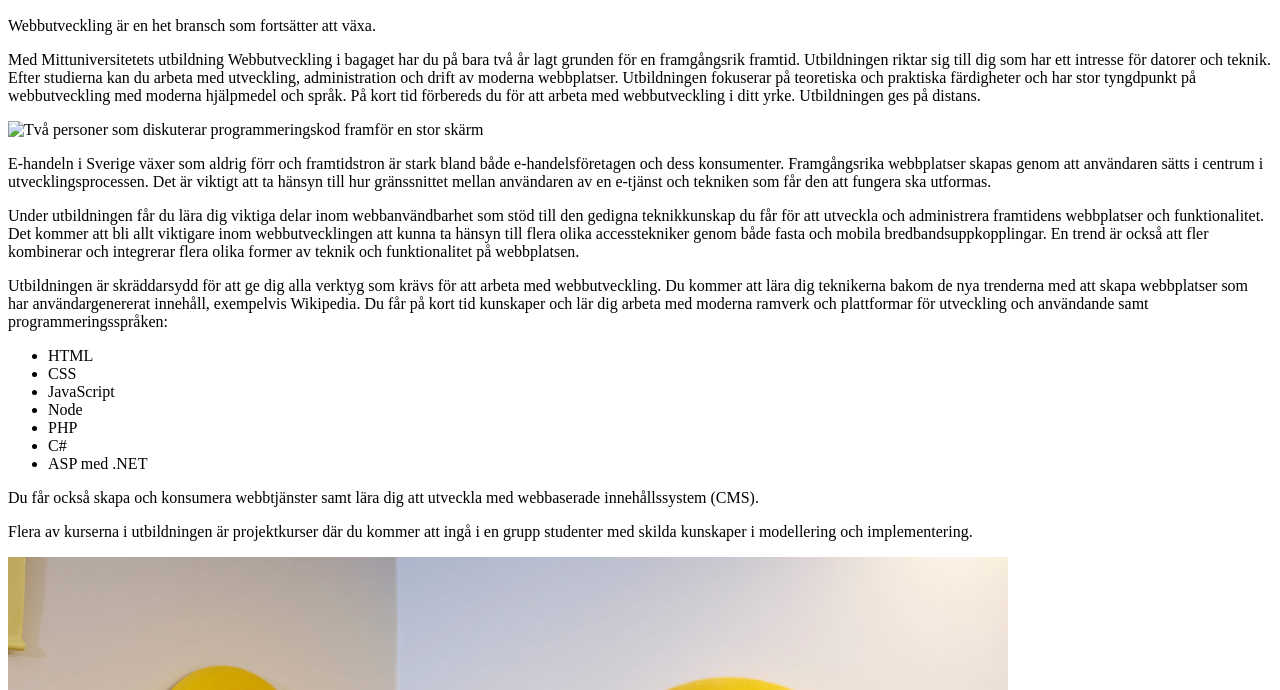
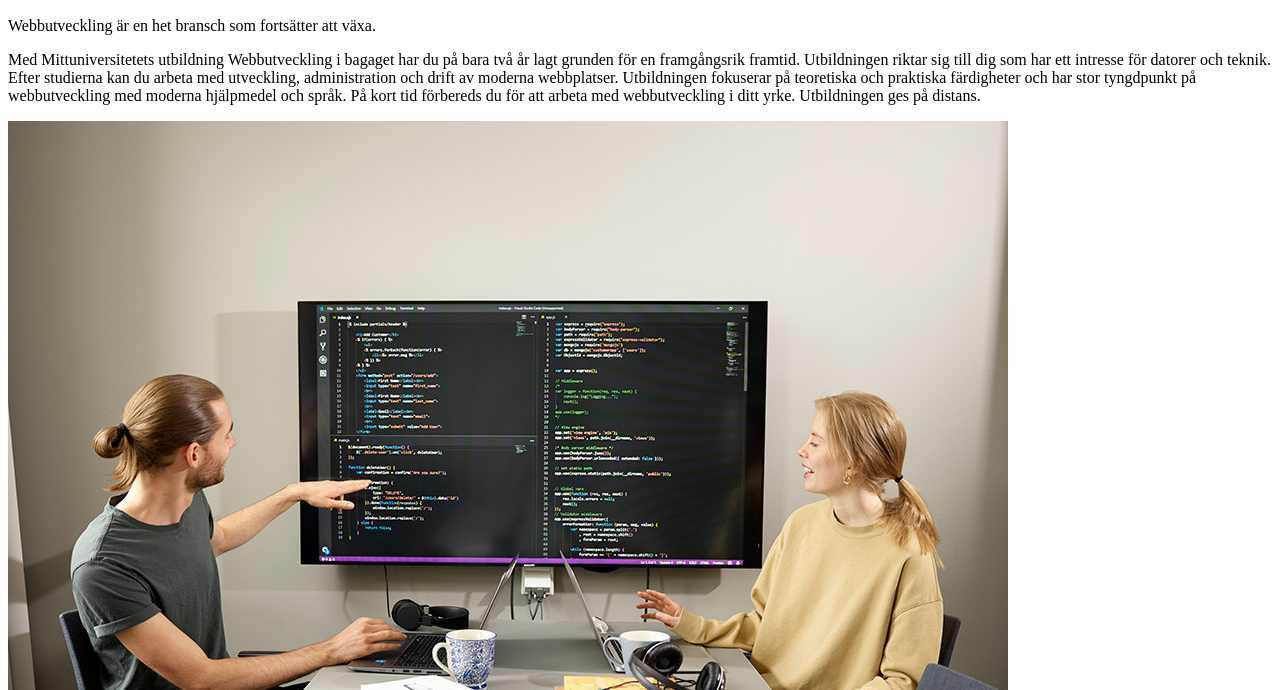
Before and after one commit to ramikassab-spec/laboration_2, a plain HTML site: page index.html in a window 1280 px wide. Shown: the part 110-800 px from the top of the page. Drawn offline with Linux system fonts and the light colour scheme.

Commit message:
Korrigerade bildsökväg i utbildningstexten

```diff
--- a/index.html
+++ b/index.html
@@ -23,7 +23,7 @@
                     Efter studierna kan du arbeta med utveckling, administration och drift av moderna webbplatser. Utbildningen fokuserar på teoretiska och praktiska färdigheter och har stor tyngdpunkt på webbutveckling med moderna hjälpmedel och språk.
                     På kort tid förbereds du för att arbeta med webbutveckling i ditt yrke. Utbildningen ges på distans.
                  </p>
-                 <img src="bilder/CF017230.jpg" alt="Två personer som diskuterar programmeringskod framför en stor skärm">
+                 <img src="images/CF017230.jpg" alt="Två personer som diskuterar programmeringskod framför en stor skärm">
 
                  <p>
                     E-handeln i Sverige växer som aldrig förr och framtidstron är stark bland både e-handelsföretagen och dess konsumenter. Framgångsrika webbplatser skapas genom att användaren sätts i centrum i utvecklingsprocessen. Det är viktigt att ta hänsyn till hur gränssnittet mellan användaren av en e-tjänst och tekniken som får den att fungera ska utformas.
```
